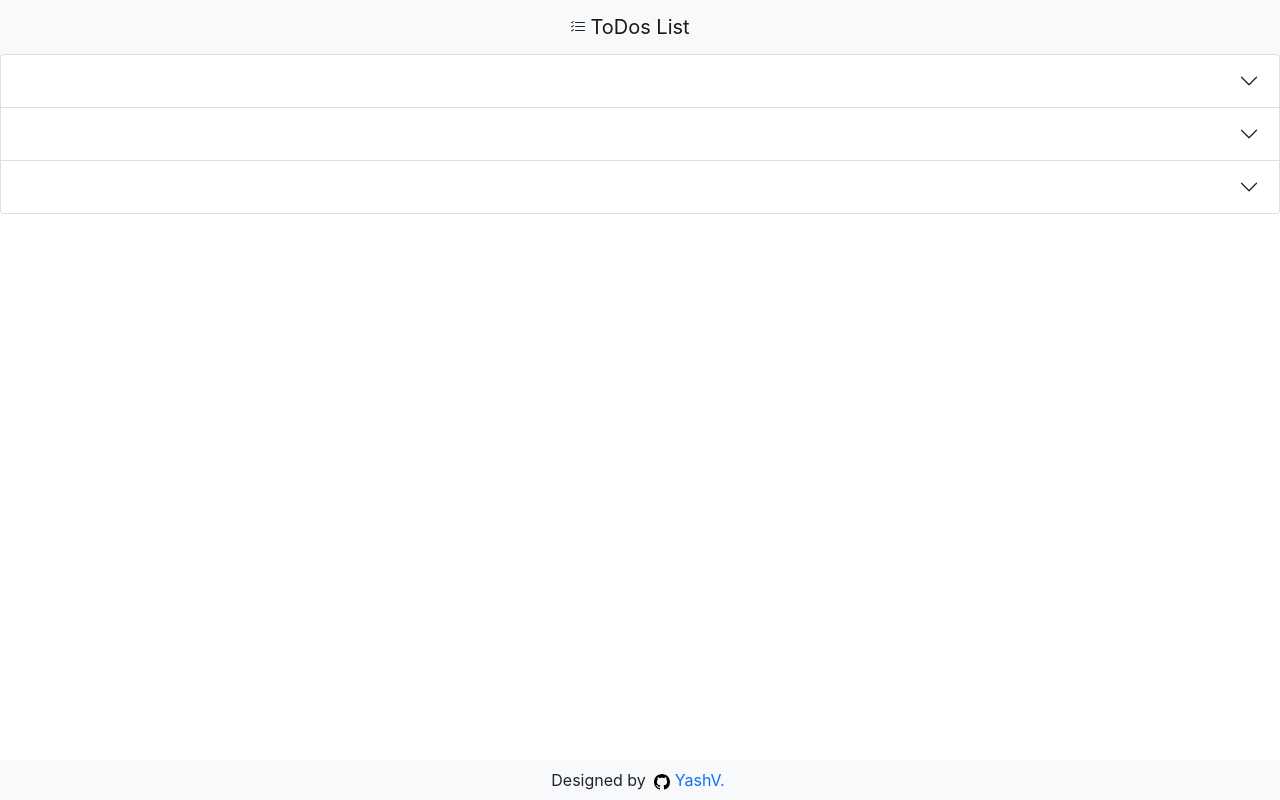
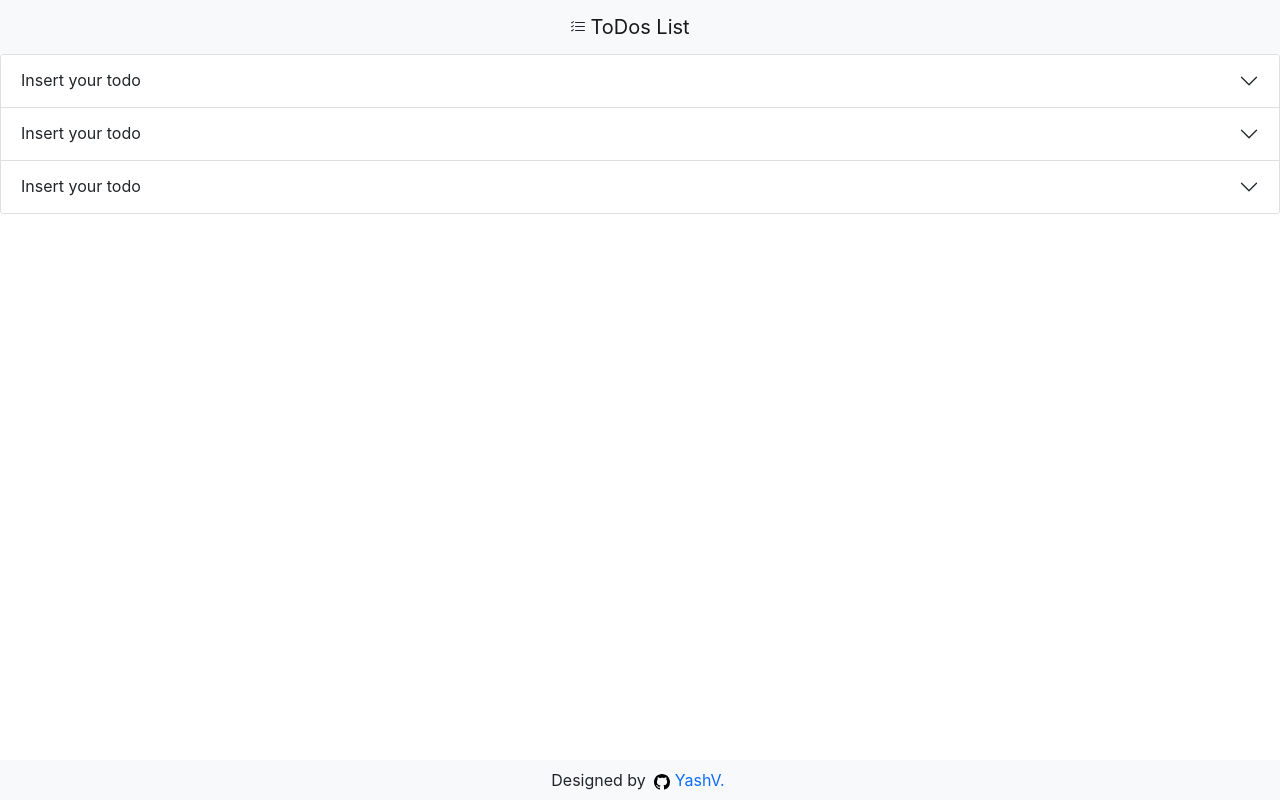
Before and after one commit to yvs2701/React-Todos-List, a React (Create React App) app: page / in a window 1280 px wide. Built offline with nearby package versions, Linux system fonts and the light colour scheme.

Commit message:
fixed the accrodion, todo: add a input field to add todos, add a delete button

```diff
--- a/src/list.js
+++ b/src/list.js
@@ -4,9 +4,11 @@ import Todo from "./todo";
 export default function todos({todos}) {
     return (
         <div className="accordion" id="accordionExample">
-        {todos.map((element, index) => {
-            return <Todo todo={element, index} />
-        })}
+        {
+            todos.map((element, index) => {
+                return <Todo todo={element} index={index} />
+            })
+        }
         </div>
     );
 }
```
